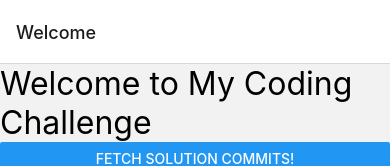
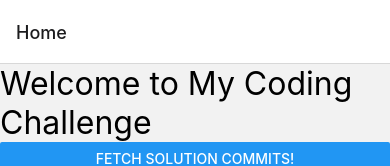
Before and after one commit to mariomoosh/GMChallenge, a React Native app: screen / in a window 390 px wide. Shown: the top 166 px of the page. Built offline with nearby package versions, Linux system fonts and the light colour scheme.

Commit message:
customized header title

```diff
--- a/App.js
+++ b/App.js
@@ -11,9 +11,9 @@ export default function App() {
   return (
     <NavigationContainer>
       <Stack.Navigator initialRouteName="Welcome">
-        <Stack.Screen name="Welcome" component={Welcome} />
-        <Stack.Screen name="Commits" component={CommitsList} />
-        <Stack.Screen name="CommitDetail" component={CommitDetail} />
+        <Stack.Screen name="Welcome" options={{title:"Home"}} component={Welcome} />
+        <Stack.Screen name="Commits" options={{title:"Commits List"}} component={CommitsList} />
+        <Stack.Screen name="CommitDetail" options={{title:"Commit Detail"}} component={CommitDetail} />
       </Stack.Navigator>
     </NavigationContainer>
   );
```
